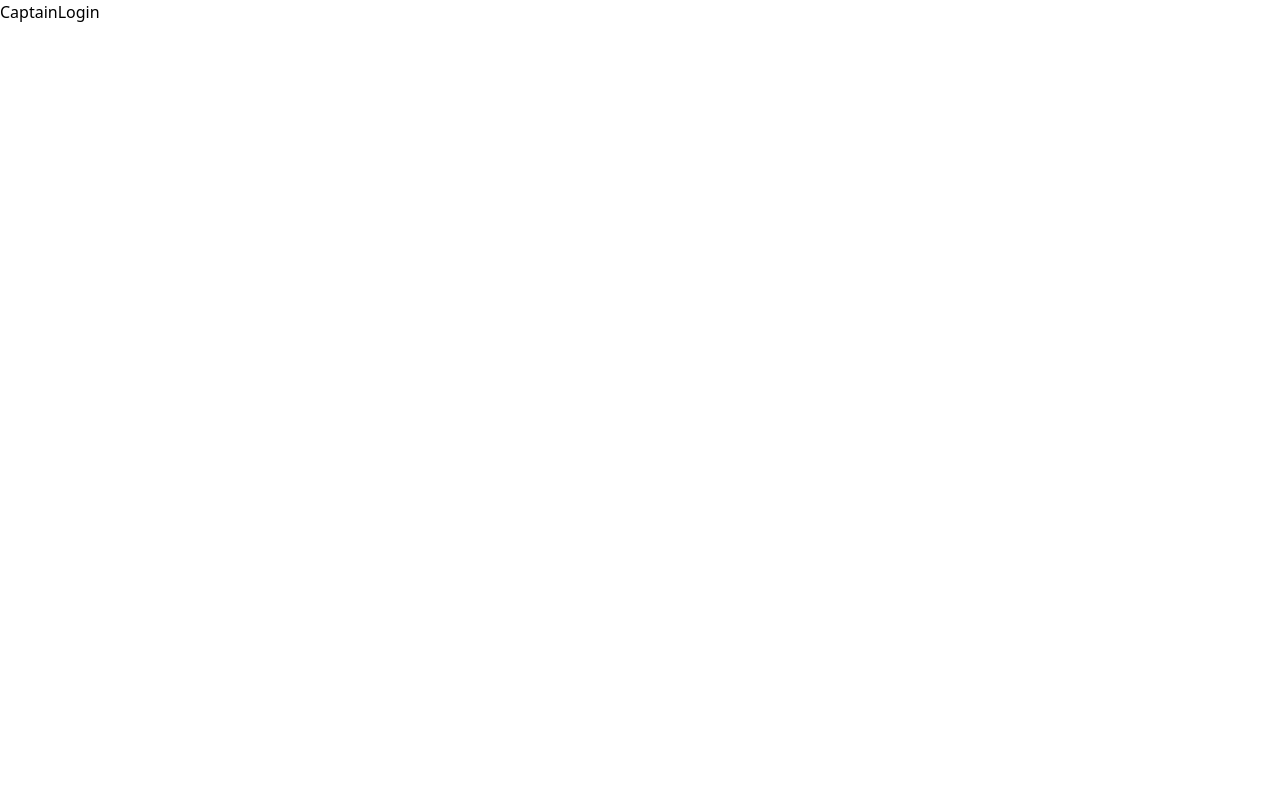
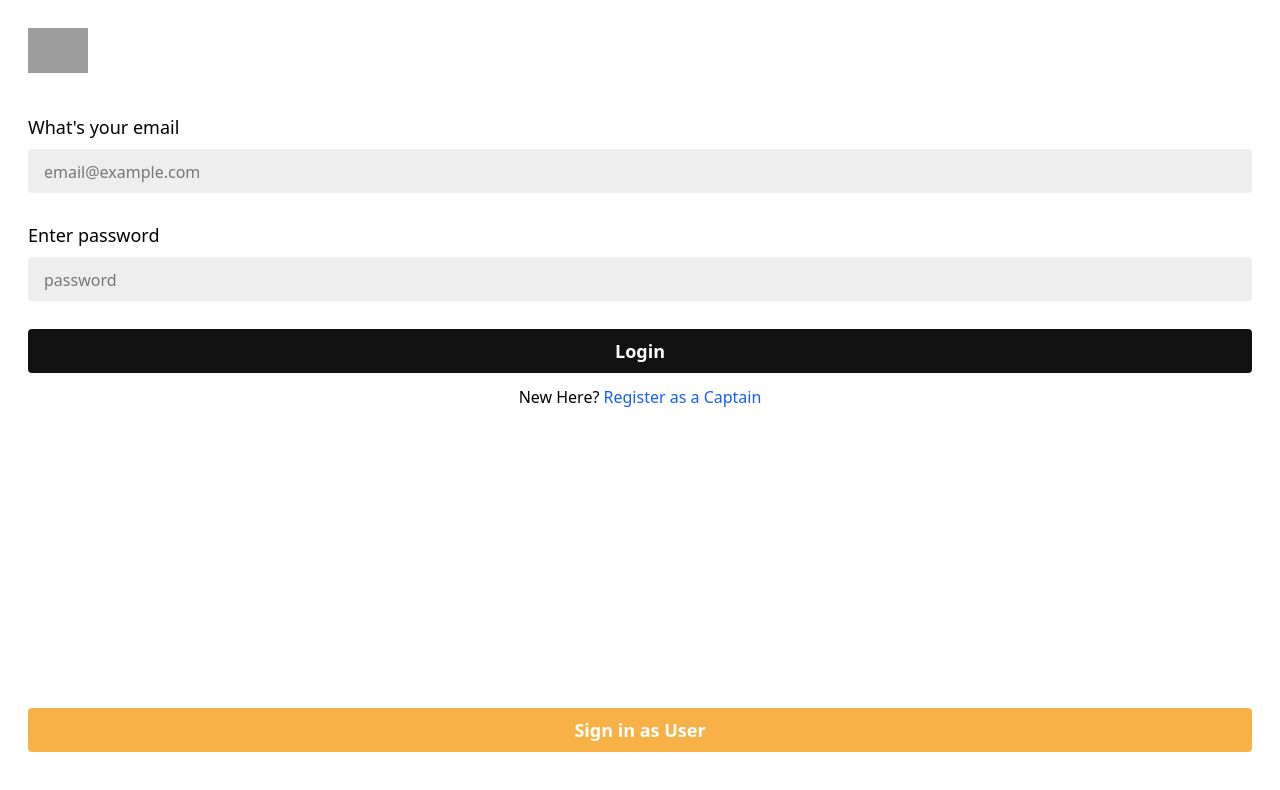
Before and after one commit to Shakir258/shareCab, a React (Vite) app: page /captain-login in a window 1280 px wide. Shown: the top 790 px of the page. Built offline with nearby package versions, Linux system fonts and the light colour scheme; grey boxes are pictures that could not be loaded.

Commit message:
driver login page

```diff
--- a/src/App.jsx
+++ b/src/App.jsx
@@ -14,11 +14,12 @@ function App() {
     <div>
       <Routes>
         <Route path='/' element={<Home />} />
+        {/* user login sign up */}
         <Route path='/user-login' element={<UserLogin/>} />
         <Route path='/user-signup' element={<UserSignUp/>} />
-
+        {/* driver login and sign up */}
         <Route path='/captain-login' element={<CaptainLogin/>} />
-        <Route path='/user-signup' element={<CaptainsignUp/>} />
+        <Route path='/captain-signup' element={<CaptainsignUp/>} />
 
       </Routes>
     </div>
--- a/src/main.jsx
+++ b/src/main.jsx
@@ -5,9 +5,7 @@ import App from './App.jsx'
 import { BrowserRouter } from 'react-router-dom'
 
 createRoot(document.getElementById('root')).render(
-  <StrictMode>
     <BrowserRouter>
       <App />
     </BrowserRouter>
-  </StrictMode>,
 )
--- a/src/pages/CaptainLogin.jsx
+++ b/src/pages/CaptainLogin.jsx
@@ -1,11 +1,73 @@
-import React from 'react';
+import React, { useState } from 'react';
+import { Link } from 'react-router-dom';
 
-function CaptainLogin(props) {
+function CaptainLogin() {
+
+    const[driverData, setDriverData] = useState({
+        email: "",
+        password: ""
+    })
+
+    const handleChange = (e) => {
+        setDriverData({
+            ...driverData,
+            [e.target.name]: e.target.value
+        })
+    }
+
+    const submitHandler = (e) => {
+        e.preventDefault();
+        console.log(driverData);
+        setDriverData({email: "", password: ""})
+
+    }
+
+
+
     return (
-        <div>
-            <h1>CaptainLogin</h1>
+        <div className='p-7 h-screen flex flex-col justify-between'>
+            <div>
+            <img className='w-15 mb-10  ' src="https://cdn-icons-png.freepik.com/256/5723/5723740.png?ga=GA1.1.1355548291.1741342944&semt=ais_hybrid" alt="" />
+
+            <form onSubmit={ (e)=> {
+                submitHandler(e)
+            }}>
+                <h3 className='text-lg font-medium mb-2'>What's your email</h3>
+                <input
+                required
+                name='email'
+                value={driverData.email}
+                onChange={handleChange}
+                className='bg-[#eeeeee]  mb-7 px-4 py-2  w-full text-lg placeholder:text-base rounded'
+                type="email"
+                placeholder='email@example.com'
+                />
+
+                <h3 className='text-lg font-medium mb-2'>Enter password</h3>
+                <input
+                required
+                name='password'
+                value={driverData.password}
+                onChange={handleChange}
+                className='bg-[#eeeeee] rouneded mb-7 px-4 py-2  w-full text-lg placeholder:text-base rounded'
+                type="password"
+                placeholder='password'
+                />
+                <button
+                className='bg-[#111] text-white font-semibold rounded mb-3 px-4 py-2  w-full text-lg placeholder:text-base'
+                >Login</button>
+                <p className='text-center'>New Here? <Link to='/captain-signup' className='text-blue-600 '>Register as a Captain</Link></p>
+            </form>
+            </div>
+
+            <div>
+                <Link to='/user-login'
+                className='bg-[#f8b147] flex justify-center items-center text-white font-semibold rounded mb-5 px-4 py-2  w-full text-lg placeholder:text-base'
+                >Sign in as User</Link>
+            </div>
         </div>
     );
 }
 
+
 export default CaptainLogin;
--- a/src/pages/UserLogin.jsx
+++ b/src/pages/UserLogin.jsx
@@ -2,19 +2,24 @@ import React, { useState } from 'react';
 import { Link } from 'react-router-dom';
 
 function UserLogin() {
-    const[email, setEmail] = useState("")
-    const[password, setPassword] = useState("")
-    const[userData, setUserData] = useState({})
+
+    const[userData, setUserData] = useState({
+        email: "",
+        password: ""
+    })
+
+    const handleChange = (e) => {
+        setUserData({
+            ...userData,
+            [e.target.name]: e.target.value
+        })
+    }
 
     const submitHandler = (e) => {
         e.preventDefault();
-        setUserData({
-            email: email,
-            password: password
-        });
         console.log(userData);
-        setEmail('');
-        setPassword('');
+        setUserData({email: "", password: ""})
+
     }
 
 
@@ -30,10 +35,9 @@ function UserLogin() {
                 <h3 className='text-lg font-medium mb-2'>What's your email</h3>
                 <input
                 required
-                value={email}
-                onChange={(e)=> {
-                    setEmail(e.target.value);
-                }}
+                name='email'
+                value={userData.email}
+                onChange={handleChange}
                 className='bg-[#eeeeee]  mb-7 px-4 py-2  w-full text-lg placeholder:text-base rounded'
                 type="email"
                 placeholder='email@example.com'
@@ -42,10 +46,9 @@ function UserLogin() {
                 <h3 className='text-lg font-medium mb-2'>Enter password</h3>
                 <input
                 required
-                value={password}
-                onChange={(e)=> {
-                    setPassword(e.target.value);
-                }}
+                name='password'
+                value={userData.password}
+                onChange={handleChange}
                 className='bg-[#eeeeee] rouneded mb-7 px-4 py-2  w-full text-lg placeholder:text-base rounded'
                 type="password"
                 placeholder='password'
@@ -53,7 +56,7 @@ function UserLogin() {
                 <button
                 className='bg-[#111] text-white font-semibold rounded mb-3 px-4 py-2  w-full text-lg placeholder:text-base'
                 >Login</button>
-                <p className='text-center'>New Here? <Link to='/user-signup' className='text-blue-600 '>Create New Account</Link></p>
+                <p className='text-center'>New Here? <Link to='/user-signup' className='text-blue-600 '>Register as a User</Link></p>
             </form>
             </div>
 
```
